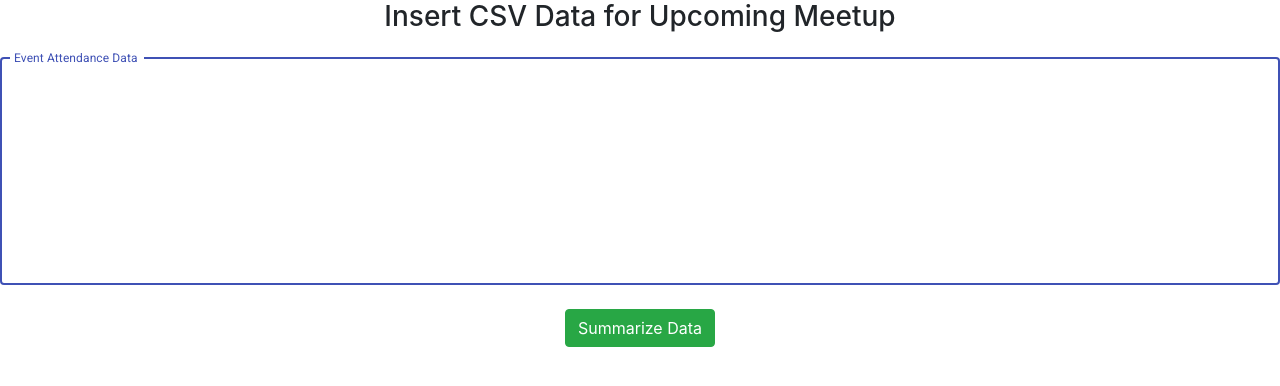
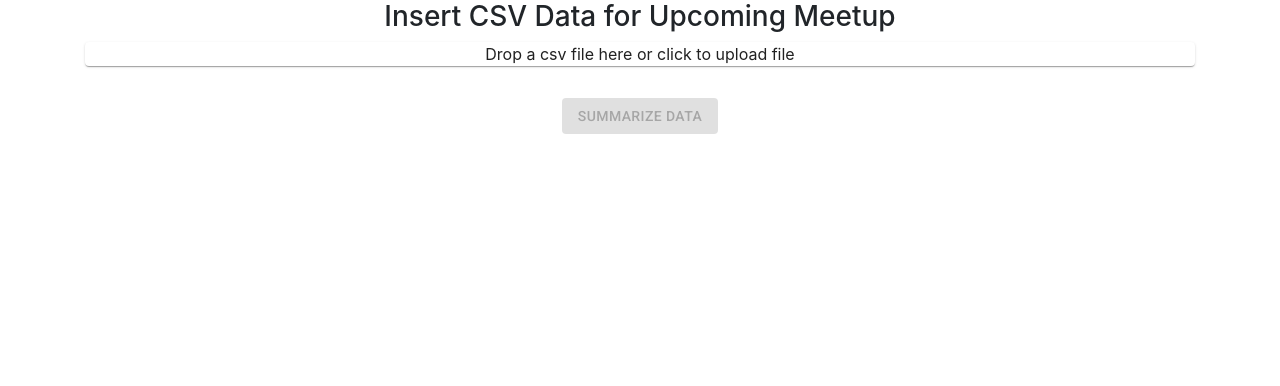
Before and after one commit to commanderking/meetup-analyzer-api, a React (Create React App) app in the folder web/: page /prediction in a window 1280 px wide. Shown: the top 386 px of the page. Built offline with nearby package versions, Linux system fonts and the light colour scheme; no server answers; what auth0-js, moment-range would draw is missing.

Commit message:
add ability to submit from dropped csv and logic to enable / disable button

```diff
--- a/web/src/features/attendancePredictor/AttendancePredictorContainer.tsx
+++ b/web/src/features/attendancePredictor/AttendancePredictorContainer.tsx
@@ -15,7 +15,6 @@ const loadAttendanceHistory = async (
   setAttendanceHistory: any
 ) => {
   const attendanceHistory = await getAttendanceHistoryForUsers({ userIds });
-  console.log("attendanceHistory", attendanceHistory);
   setAttendanceHistory(attendanceHistory);
 };
 
--- /dev/null
+++ b/web/src/features/attendancePredictor/components/AttendanceHistoryDropZone.tsx
@@ -0,0 +1,87 @@
+import React, { useCallback } from "react";
+import { useDropzone } from "react-dropzone";
+import _ from "lodash";
+import Paper from "@material-ui/core/Paper";
+/** @jsx jsx */
+import { css, jsx } from "@emotion/core";
+
+type Props = {
+  setCanSubmit: Function;
+  setRawMeetupData: Function;
+};
+
+function AttendanceHistoryDropZone({ setCanSubmit, setRawMeetupData }: Props) {
+  const onDrop = useCallback(acceptedFiles => {
+    setCanSubmit(true);
+    const reader = new FileReader();
+    reader.onabort = () => console.log("file reading was aborted");
+    reader.onerror = () => console.log("file reading has failed");
+    reader.onload = () => {
+      // @ts-ignore - looks like no typescript for csv yet
+
+      setRawMeetupData(reader.result);
+    };
+
+    reader.readAsBinaryString(acceptedFiles[0]);
+    // acceptedFiles.forEach((file: File) => reader.readAsBinaryString(file));
+  }, []);
+
+  // @ts-ignore - do we need special types here to use the hook properly here?
+  const { getRootProps, getInputProps, acceptedFiles, open } = useDropzone({
+    accept: ".csv",
+    multiple: false,
+    onDrop
+  });
+
+  return (
+    <div className="container">
+      <Paper
+        css={css`
+           {
+            padding: 20px;
+          }
+        `}
+      >
+        {acceptedFiles.length ? (
+          <div>
+            <div>Uploaded file: {acceptedFiles[0].name}</div>
+          </div>
+        ) : (
+          <div
+            css={css`
+               {
+                flex: 1;
+                display: flex;
+                flex-direction: column;
+                align-items: center;
+                padding: 20px;
+                border-width: 2px;
+                border-radius: 2px;
+                border-color: #eeeeee;
+                border-style: dashed;
+                background-color: #fafafa;
+                color: #bdbdbd;
+                outline: none;
+                transition: border 0.24s ease-in-out;
+                cursor: pointer;
+              }
+            `}
+            {...getRootProps({
+              className: "dropzone"
+            })}
+          >
+            {
+              // getInputProp has refKey prop, which html input does not accept
+              // which is why we're omitting "refKey" here. Not needed except in
+              // certain circumstances
+            }
+            <input {..._.omit(getInputProps(), "refKey")} />
+            <p>Drop a csv file here or click to upload file</p>
+          </div>
+        )}
+      </Paper>
+    </div>
+  );
+}
+
+export default AttendanceHistoryDropZone;
--- a/web/src/features/attendancePredictor/components/AttendanceHistoryForm.tsx
+++ b/web/src/features/attendancePredictor/components/AttendanceHistoryForm.tsx
@@ -1,8 +1,9 @@
-import React from "react";
-import { Button, Label, FormGroup, Input, Form, Col } from "reactstrap";
+import React, { useState } from "react";
+import { Label, FormGroup, Input, Form, Col } from "reactstrap";
 /** @jsx jsx */
 import { css, jsx } from "@emotion/core";
-import TextField from "@material-ui/core/TextField";
+import Button from "@material-ui/core/Button";
+import AttendanceHistoryDropZone from "features/attendancePredictor/components/AttendanceHistoryDropZone";
 
 const inputColumns = 12;
 
@@ -12,11 +13,8 @@ type Props = {
   submitJSON: any;
 };
 
-const AttendanceHistoryForm = ({
-  rawMeetupData,
-  setRawMeetupData,
-  submitJSON
-}: Props) => {
+const AttendanceHistoryForm = ({ setRawMeetupData, submitJSON }: Props) => {
+  const [canSubmit, setCanSubmit] = useState(false);
   return (
     <Form
       css={css`
@@ -32,33 +30,22 @@ const AttendanceHistoryForm = ({
       <div>
         <FormGroup row>
           <Col sm={inputColumns}>
-            {/* <Input
-              rows={10}
-              type="textarea"
-              value={rawMeetupData}
-              placeholder={"Enter csv data here..."}
-              onChange={(event: any) => {
-                setRawMeetupData(event.target.value);
-              }}
-            /> */}
-            <TextField
-              id="outlined-dense-multiline"
-              label="Event Attendance Data"
-              margin="normal"
-              variant="outlined"
-              multiline
-              fullWidth
-              autoFocus
-              rows="10"
-              onChange={(event: any) => {
-                setRawMeetupData(event.target.value);
-              }}
+            <AttendanceHistoryDropZone
+              setCanSubmit={setCanSubmit}
+              setRawMeetupData={setRawMeetupData}
             />
           </Col>
         </FormGroup>
         <div />
       </div>
-      <Button color="success" type="submit" onClick={submitJSON}>
+
+      <Button
+        variant="contained"
+        color="primary"
+        type="submit"
+        onClick={submitJSON}
+        disabled={!canSubmit}
+      >
         Summarize Data
       </Button>
     </Form>
```
